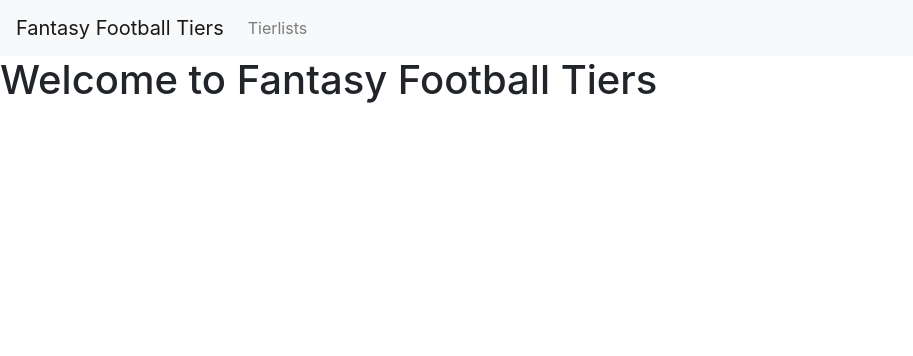
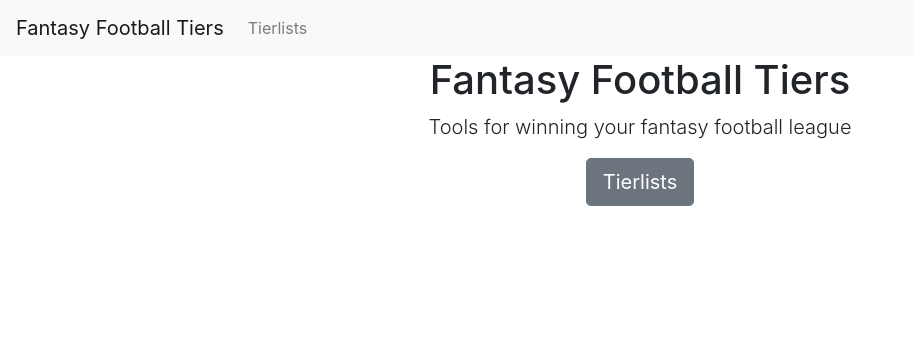
Before and after one commit to justinschuster/ff_tiers, a Django app: page / in a window 1280 px wide. Shown: the top 356 px of the page, without its empty margins (0-913 px from the left). Run offline with Django 3.2, Linux system fonts and the light colour scheme; some libraries are stand-ins or nearby versions.

Commit message:
New index page template. Navbar links to it.

```diff
--- a/ff_tiers/ff_tiers/urls.py
+++ b/ff_tiers/ff_tiers/urls.py
@@ -19,7 +19,7 @@ from django.urls import path, include
 from . import views
 
 urlpatterns = [
-    path('', views.index, name=''),
+    path('', views.index, name='index'),
     path('tierlists/', include('tierlists.urls', namespace='tierlists')),
     path('admin/', admin.site.urls),
 ]
--- a/ff_tiers/templates/base.html
+++ b/ff_tiers/templates/base.html
@@ -9,9 +9,9 @@
 		<script src="https://stackpath.bootstrapcdn.com/bootstrap/4.5.2/js/bootstrap.min.js" integrity="sha384-B4gt1jrGC7Jh4AgTPSdUtOBvfO8shuf57BaghqFfPlYxofvL8/KUEfYiJOMMV+rV" crossorigin="anonymous"></script>
 	</head>
 
-	<body>
+	<body class='text-center'>
 		<nav class="navbar navbar-expand-lg navbar-light bg-light">
-			<a class="navbar-brand" href="#">Fantasy Football Tiers</a>
+			<a class="navbar-brand" href="{% url 'index' %}">Fantasy Football Tiers</a>
 			<button class="navbar-toggler" type="button" data-toggle="collapse" data-target="#navbarSupportedContent" aria-controls="navbarSupportedContent" aria-expanded="false" aria-label="Toggle navigation">
 				<span class="navbar-toggler-icon"></span>
 			</button>
--- a/ff_tiers/templates/ff_tiers/index.html
+++ b/ff_tiers/templates/ff_tiers/index.html
@@ -1,5 +1,17 @@
 {% extends "base.html" %}
 
 {% block content %}
-<h1>Welcome to Fantasy Football Tiers</h1>
+<main class="inner cover" role="main">
+    <h1 class="cover-heading">
+        Fantasy Football Tiers
+    </h1>
+    <p class="lead">
+        Tools for winning your fantasy football league
+    </p>
+    <p class="lead">
+        <a class="btn btn-lg btn-secondary" href="/tierlists">
+            Tierlists
+        </a>
+    </p>
+</main>
 {% endblock %}
```
